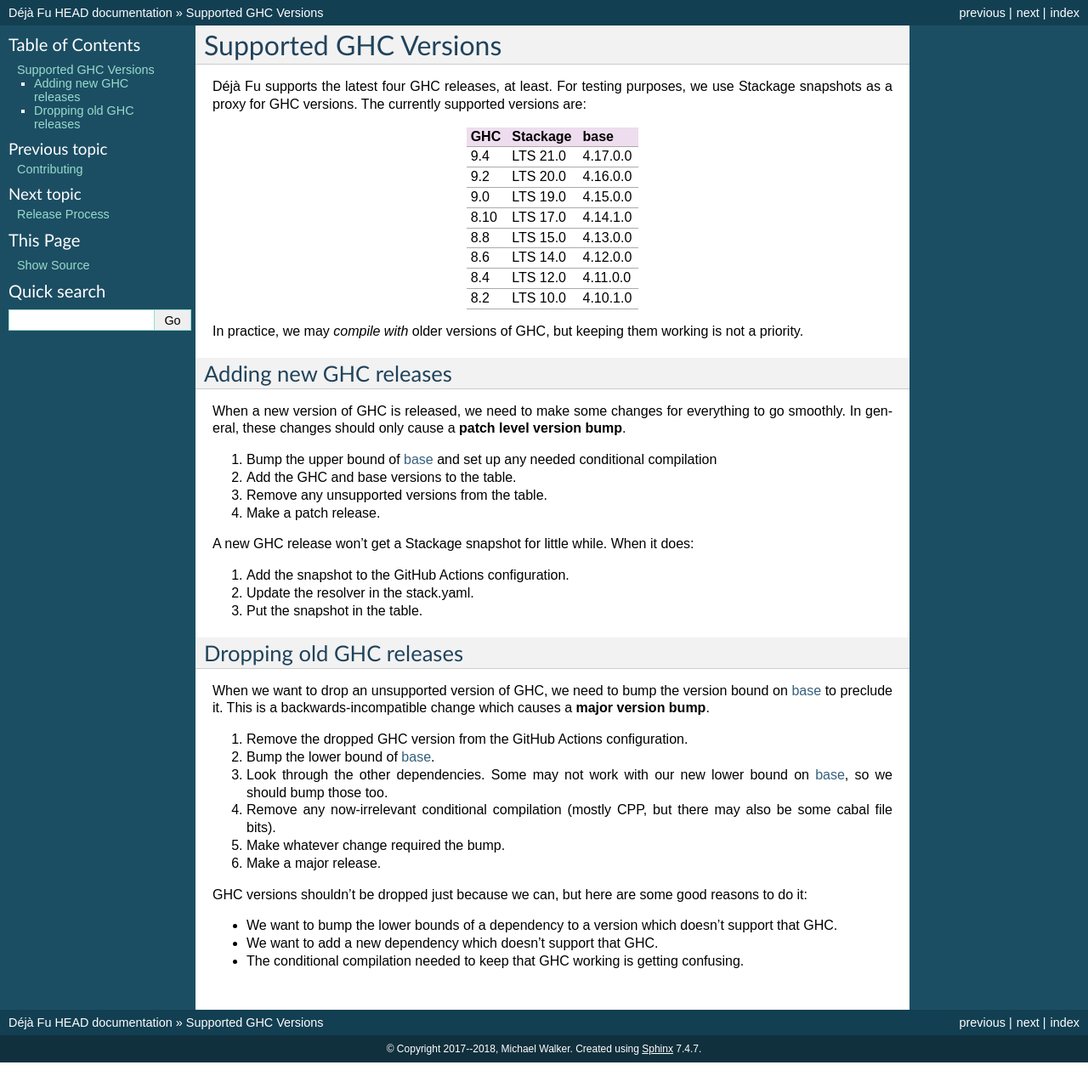
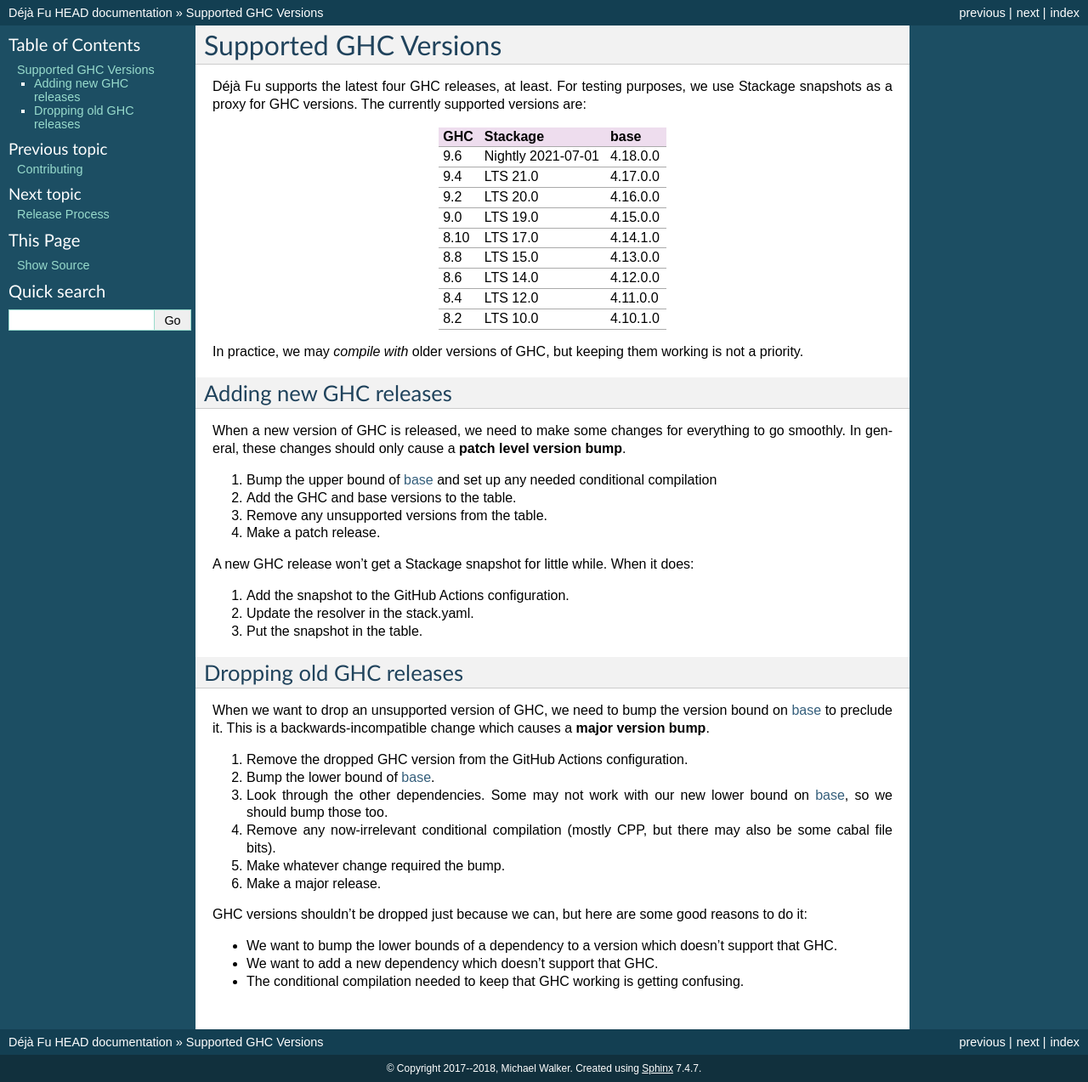
Before and after one commit to barrucadu/dejafu, a Sphinx documentation site: the page built from doc/ghc.rst, in a window 1280 px wide. Shown: the whole page at 85% size. Built offline with Sphinx 7.4.7, drawn with Linux system fonts in a browser that asks for light colours; before the commit the page ends 1250 px from its top, so only the background shows below that.

Commit message:
Add GHC 9.6 to build matrix

```diff
--- a/doc/ghc.rst
+++ b/doc/ghc.rst
@@ -8,6 +8,7 @@
 .. csv-table::
    :header: "GHC", "Stackage", "base"
 
+   "9.6",  "Nightly 2021-07-01", "4.18.0.0"
    "9.4",  "LTS 21.0", "4.17.0.0"
    "9.2",  "LTS 20.0", "4.16.0.0"
    "9.0",  "LTS 19.0", "4.15.0.0"
```
Also changed, not shown: 1 other file.
